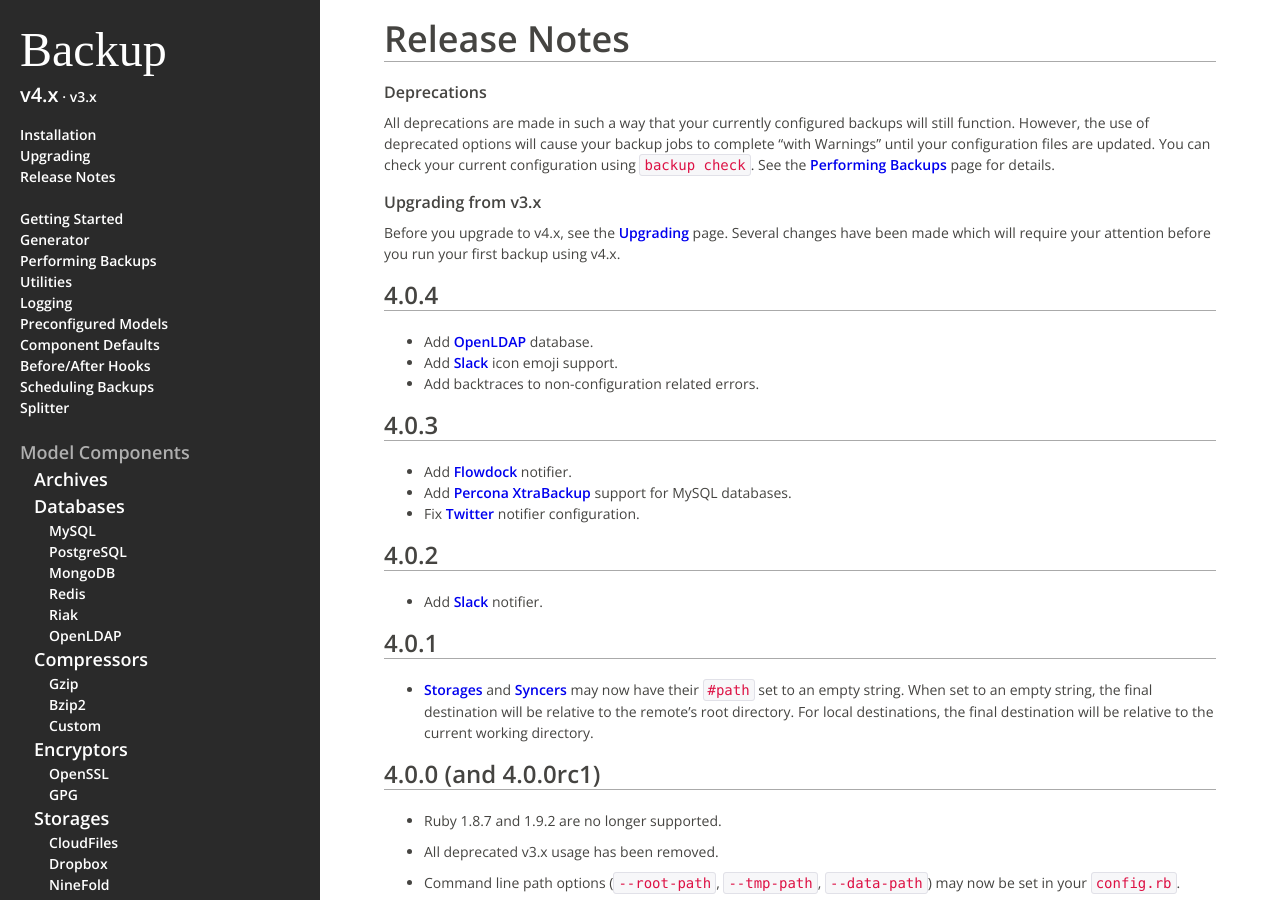
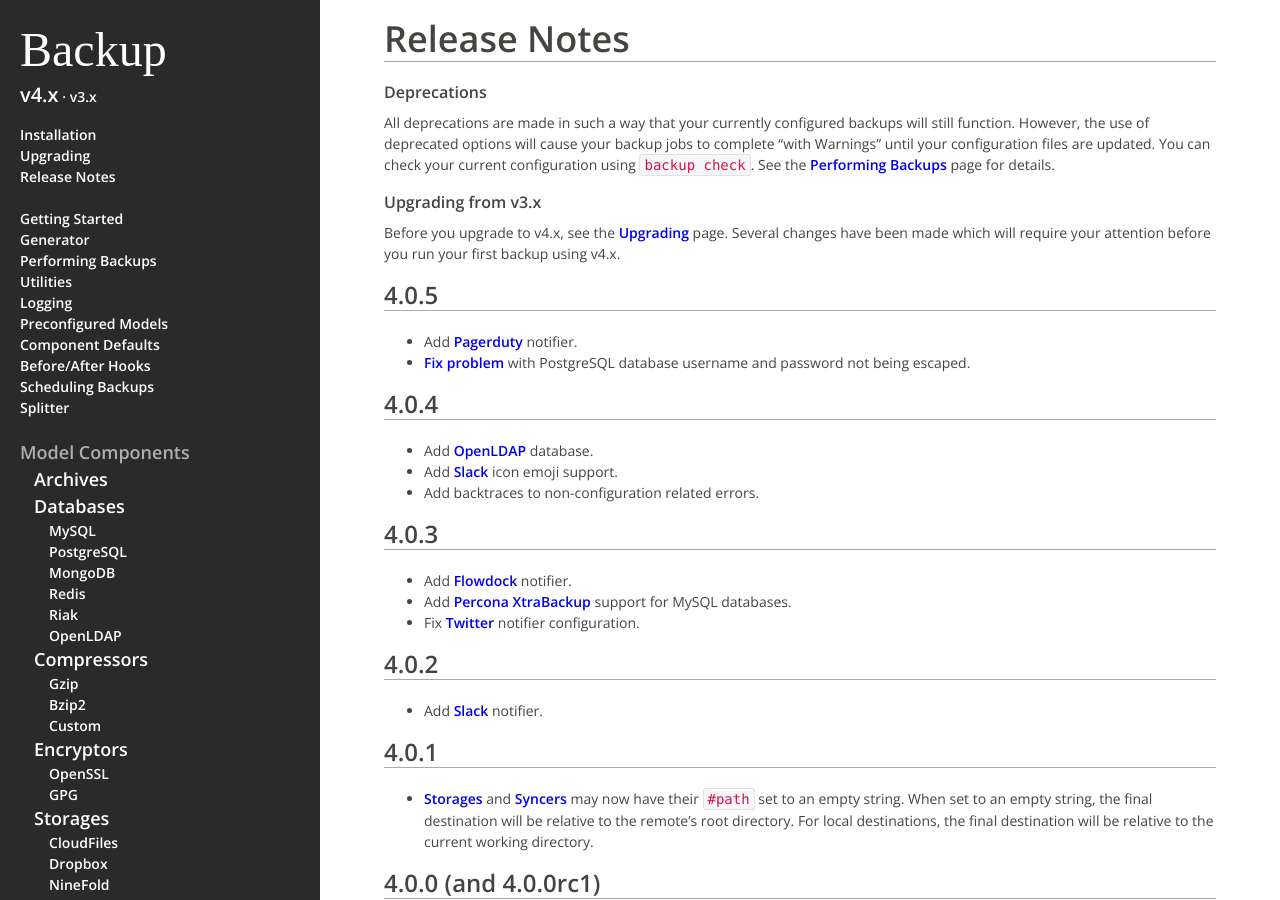
Before and after one commit to backup/backup, a Jekyll site: the page built from v4/release-notes/index.md, in a window 1280 px wide and 900 px high. Built offline with Jekyll 4.4.1, drawn with Linux system fonts in a browser that asks for light colours; some web fonts are replaced; Markdown is read by kramdown in place of the engine named in the settings.

Commit message:
Add release notes for v4.0.5

```diff
--- a/v4/release-notes/index.md
+++ b/v4/release-notes/index.md
@@ -17,6 +17,12 @@ See the [Performing Backups][performing-backups] page for details.
 
 Before you upgrade to v4.x, see the [Upgrading][upgrading] page.
 Several changes have been made which will require your attention before you run your first backup using v4.x.
+
+4.0.5
+-----
+
+- Add [Pagerduty][notifier-pagerduty] notifier.
+- [Fix problem](https://github.com/meskyanichi/backup/issues/581) with PostgreSQL database username and password not being escaped.
 
 4.0.4
 -----
```
